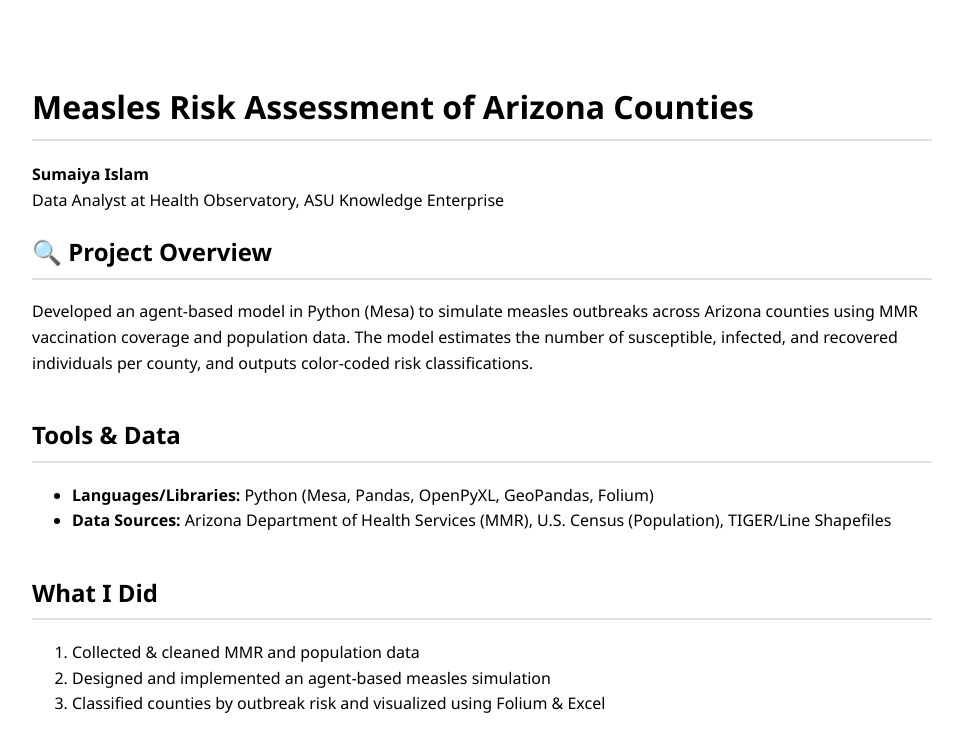
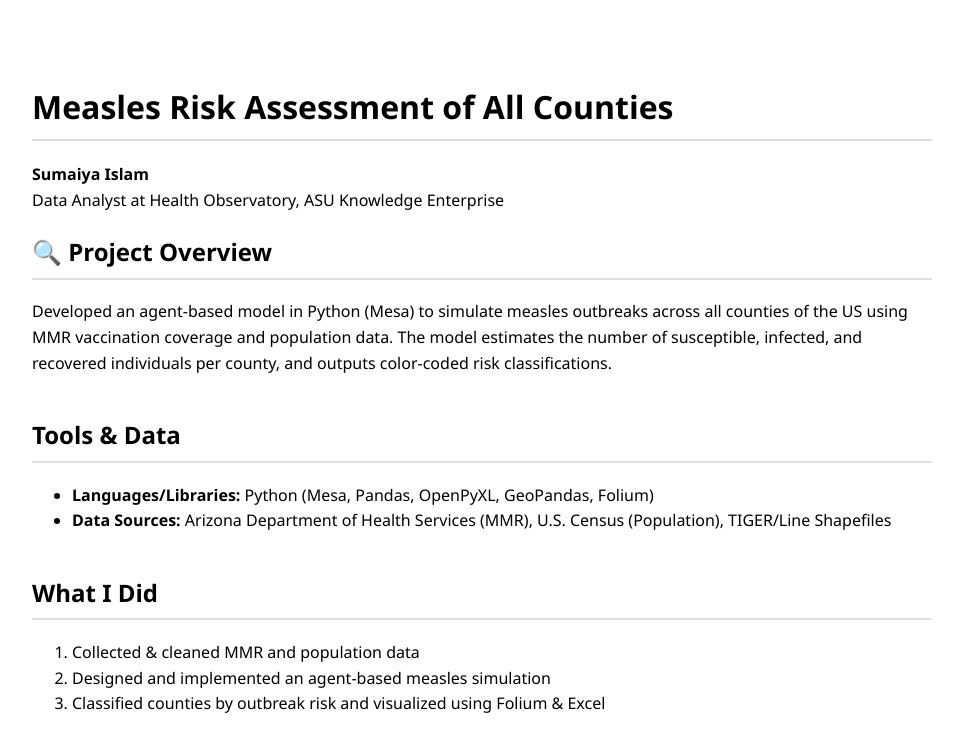
Before and after one commit to Sumaiya023/sumaiya023.github.io, a plain HTML site: page index2.html in a window 1280 px wide. Shown: the top 754 px of the page, without its empty margins (158-1121 px from the left). Drawn offline with Linux system fonts and the light colour scheme.

Commit message:
Update index2.html

```diff
--- a/index2.html
+++ b/index2.html
@@ -44,7 +44,7 @@
 </head>
 <body>
 
-  <h1>Measles Risk Assessment of Arizona Counties</h1>
+  <h1>Measles Risk Assessment of All Counties</h1>
 
   <p><strong>Sumaiya Islam</strong>
   <br>Data Analyst at Health Observatory, ASU Knowledge Enterprise</p>
@@ -52,7 +52,7 @@
   <div class="section">
     <h2>🔍 Project Overview</h2>
     <p>
-      Developed an agent-based model in Python (Mesa) to simulate measles outbreaks across Arizona counties using MMR vaccination coverage and population data.
+      Developed an agent-based model in Python (Mesa) to simulate measles outbreaks across all counties of the US using MMR vaccination coverage and population data.
       The model estimates the number of susceptible, infected, and recovered individuals per county, and outputs color-coded risk classifications.
     </p>
   </div>
```
